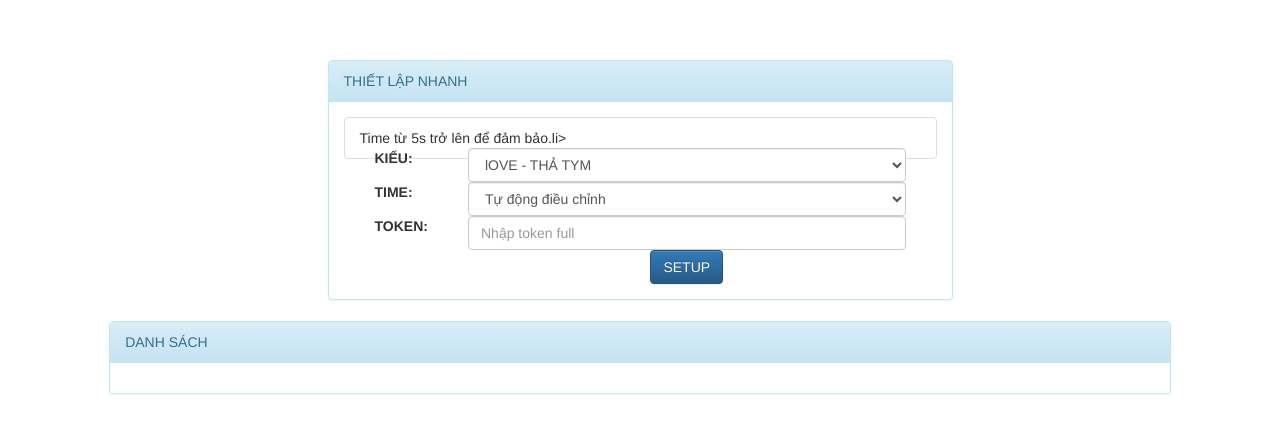
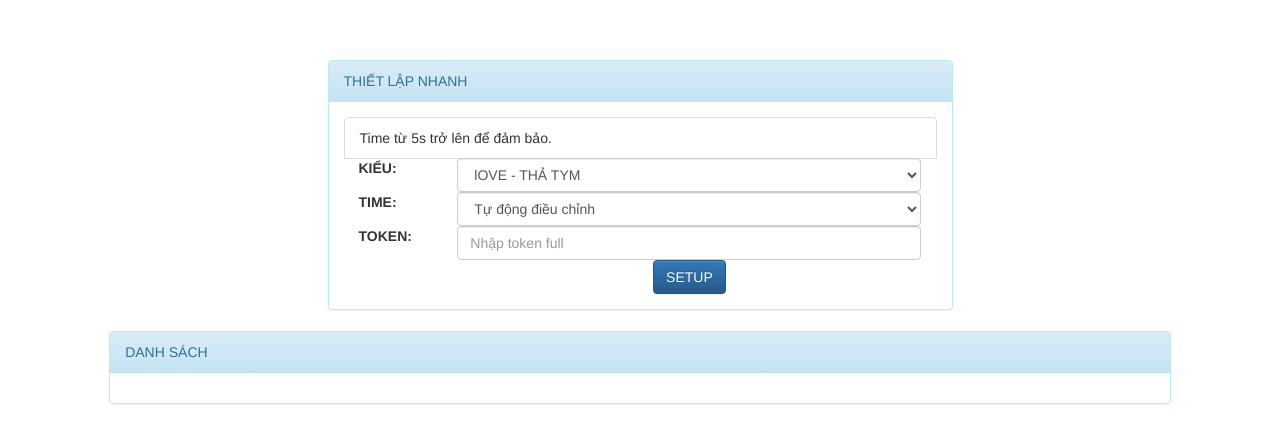
Before and after one commit to Thiendaikyt/BOT-ChuyHiep, a website: page index.html in a window 1280 px wide. Drawn offline with nearby package versions, Linux system fonts and the light colour scheme; no server answers.

Commit message:
fix html

```diff
--- a/index.html
+++ b/index.html
@@ -25,7 +25,7 @@
 <div class="col-sm-6 col-xs-12">
 <div class="panel panel-info"><div class="panel-heading">THIẾT LẬP NHANH</div>
 <div class="panel-body">
-<li class="list-group-item">Time từ 5s trở lên để đảm bảo.li>
+<li class="list-group-item">Time từ 5s trở lên để đảm bảo.</li>
 <form action="/setup" method="GET">
                         <label class="col-sm-2 control-label">KIỂU:</label>
 
```
Also changed, not shown: package.json (+7 -3 lines).
